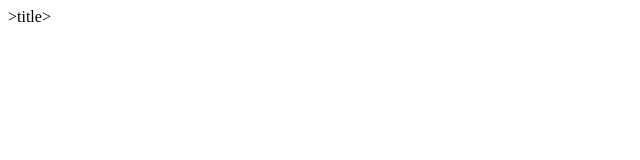
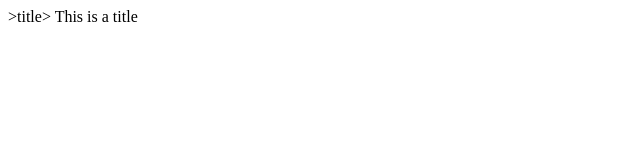
Before and after one commit to thechry/ekpa_MyRepo, a plain HTML site: page index.html in a window 1280 px wide. Shown: the whole page, without its empty margins (0-640 px from the left). Drawn offline with Linux system fonts and the light colour scheme.

Commit message:
Index title added

```diff
--- a/index.html
+++ b/index.html
@@ -1,7 +1,7 @@
 <html>
 <hread>
 >title>
-
+This is a title
 </title>
 </head>
 <body>
```
